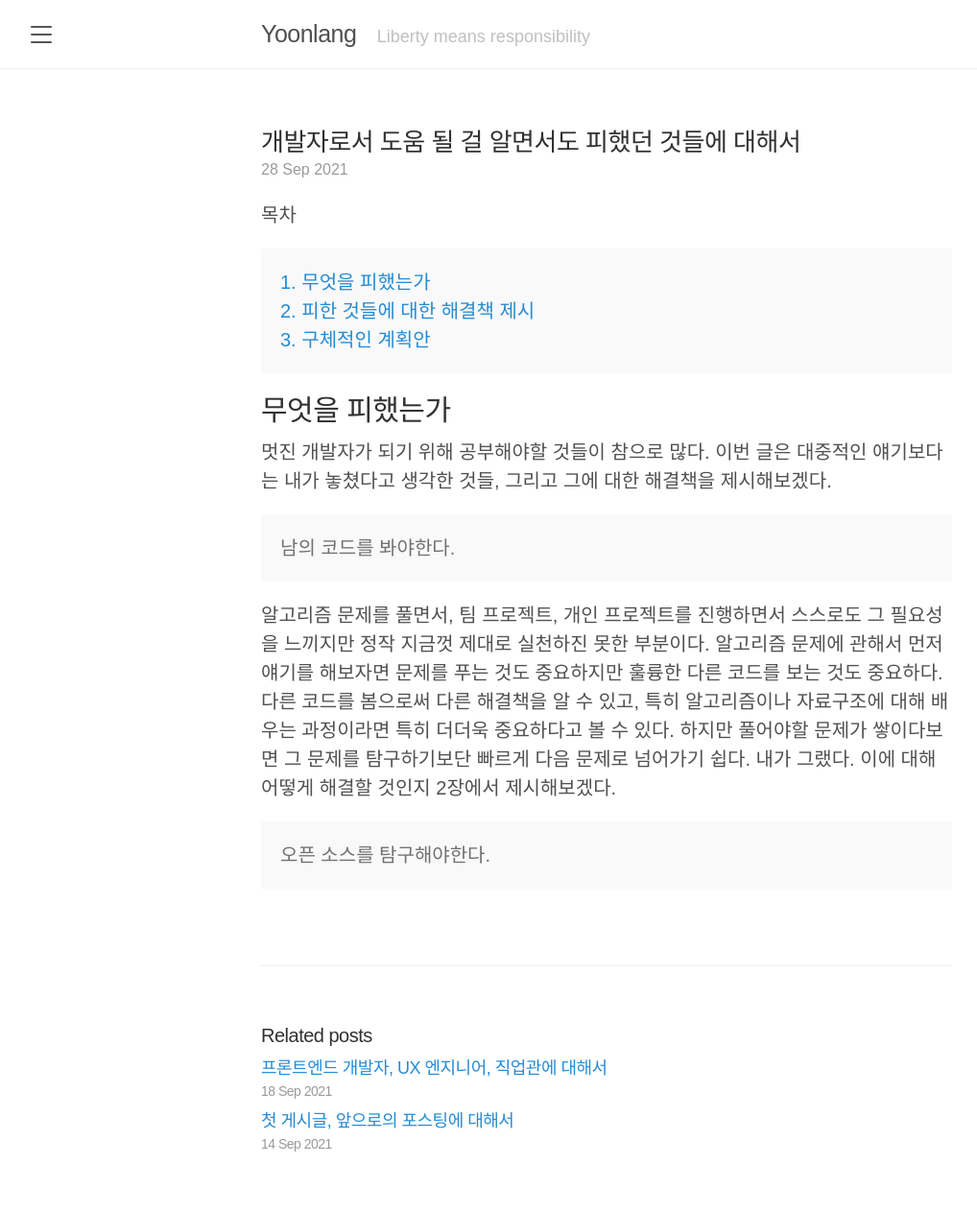
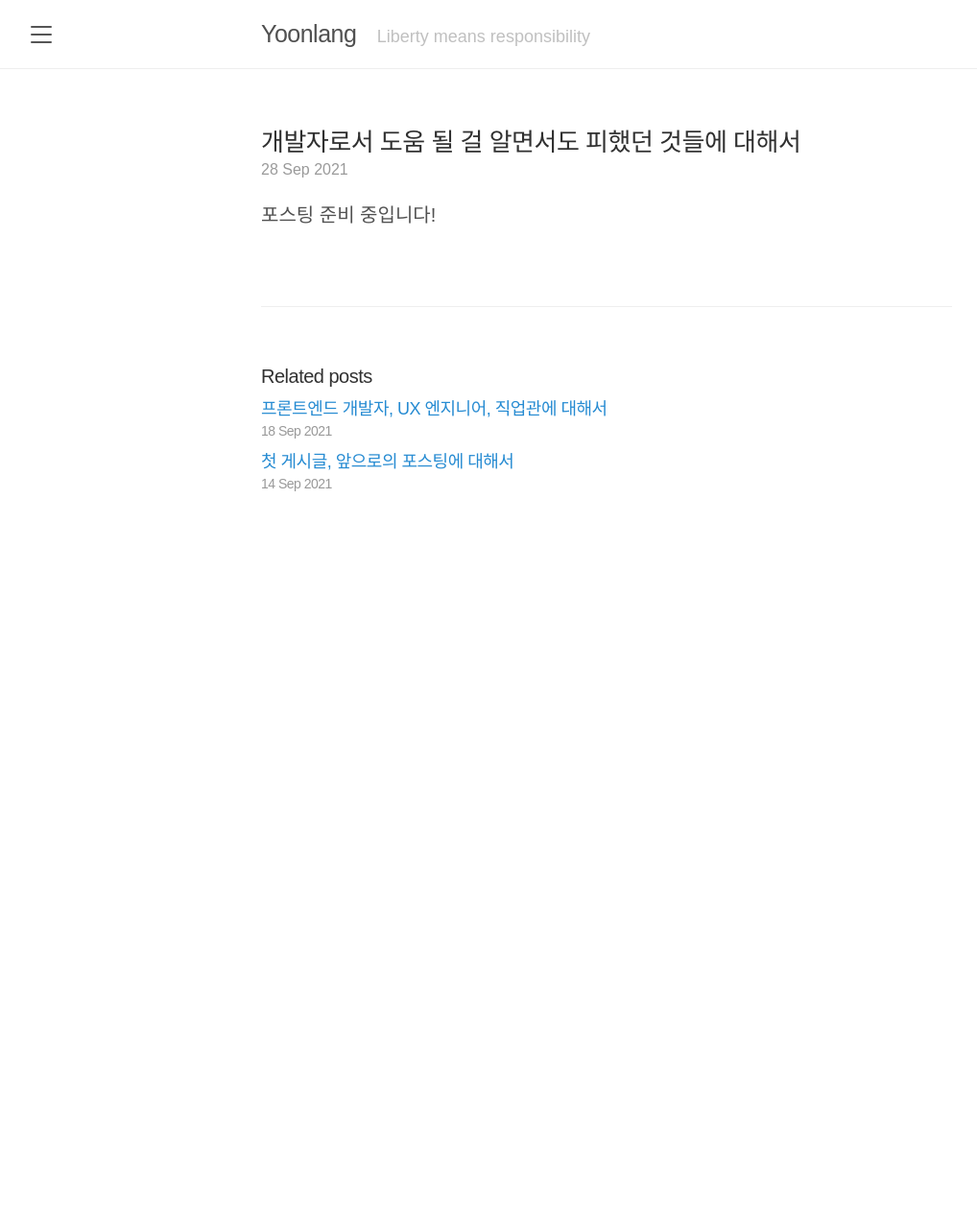
Before and after one commit to Yoonlang/Yoonlang.github.io, a Jekyll site: the page built from _posts/2021-09-28-Making.md, in a window 1280 px wide. Shown: the whole page at 96% size, without its empty margins (8-1026 px from the left). Built offline with Jekyll 4.4.1, drawn with Linux system fonts in a browser that asks for light colours; some web fonts are replaced; after the commit the page ends 900 px from its top, so only the background shows below that.

Commit message:
Block posting

```diff
--- a/_posts/2021-09-28-Making.md
+++ b/_posts/2021-09-28-Making.md
@@ -3,6 +3,9 @@ layout: post
 title: 개발자로서 도움 될 걸 알면서도 피했던 것들에 대해서
 ---
 
+포스팅 준비 중입니다!
+
+<div style="display : none">
 목차
 
 <p class="message">
@@ -29,3 +32,4 @@ title: 개발자로서 도움 될 걸 알면서도 피했던 것들에 대해서
 <p class="message">
     오픈 소스를 탐구해야한다.
 </p>
+</div>
--- a/public/js/script.js
+++ b/public/js/script.js
@@ -5,7 +5,6 @@
 
   document.addEventListener('click', function(e) {
     var target = e.target;
-    console.log("hi");
     if(!checkbox.checked ||
        sidebar.contains(target) ||
        (target === checkbox || target === toggle)) return;
```
